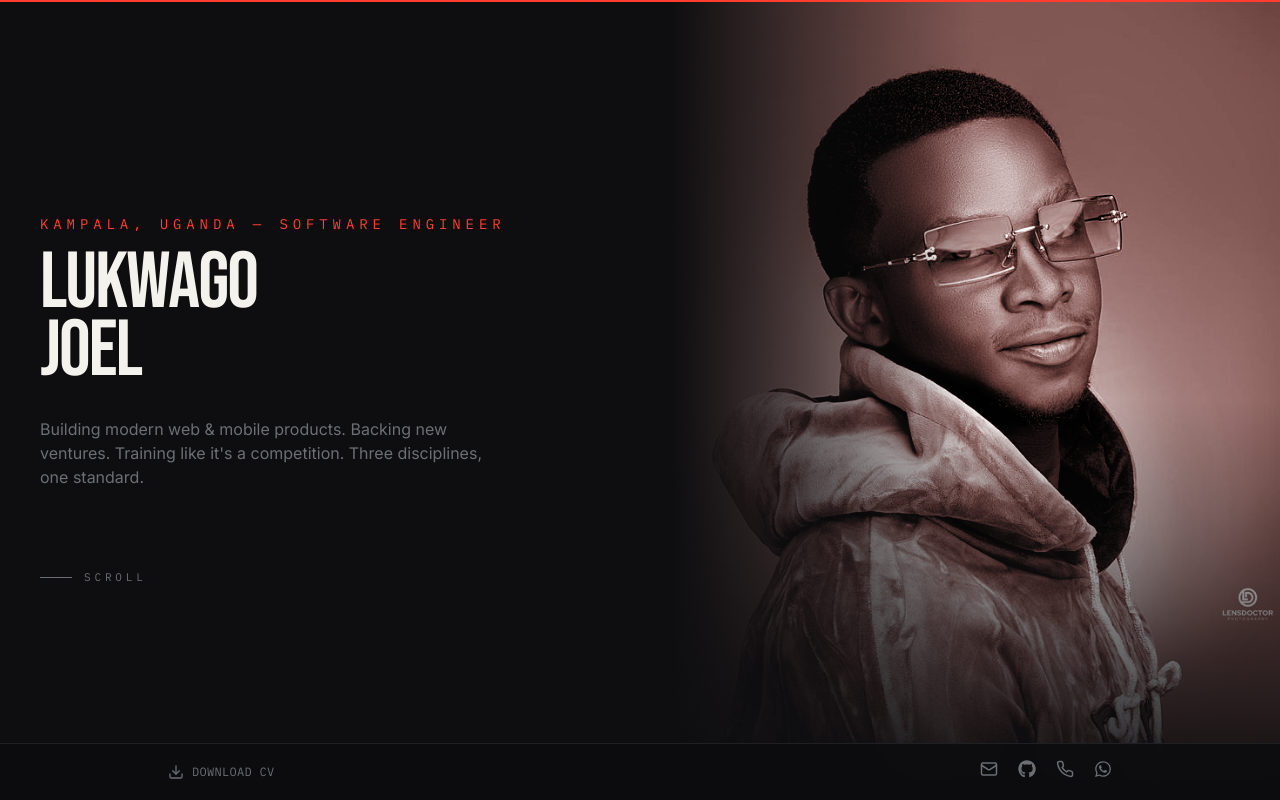
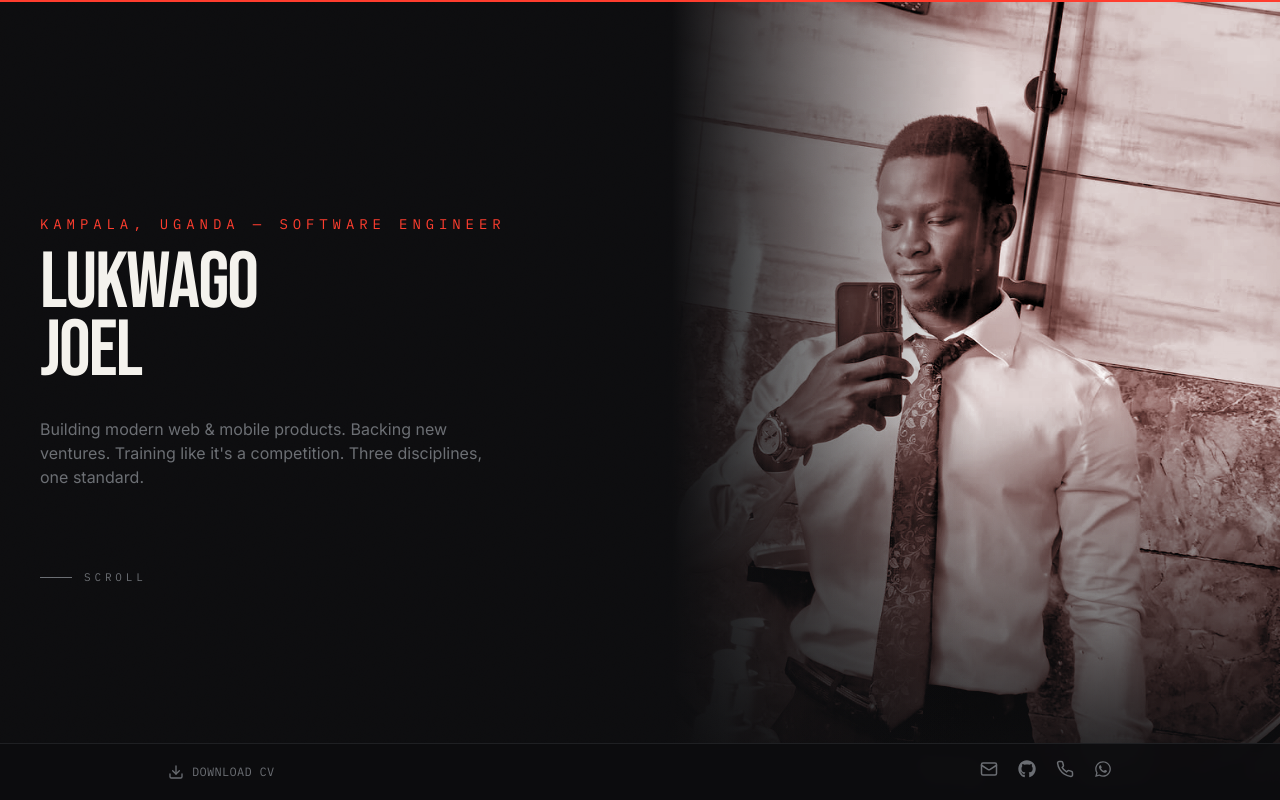
Before and after one commit to lukwagojoel/lukwagojoel, a Next.js app: page / in a window 1280 px wide. Shown: the top 800 px of the page. Built offline with nearby package versions, Linux system fonts and the light colour scheme; no server answers; the database is empty.

Commit message:
modified the hero

```diff
--- a/components/Hero.tsx
+++ b/components/Hero.tsx
@@ -97,7 +97,7 @@ export default function Hero() {
           >
             {/* eslint-disable-next-line @next/next/no-img-element */}
             <img
-              src="/me1.jpg"
+              src="/me.jpg"
               alt="Lukwago Joel"
               className="w-full h-full object-cover grayscale contrast-125"
             />
```
